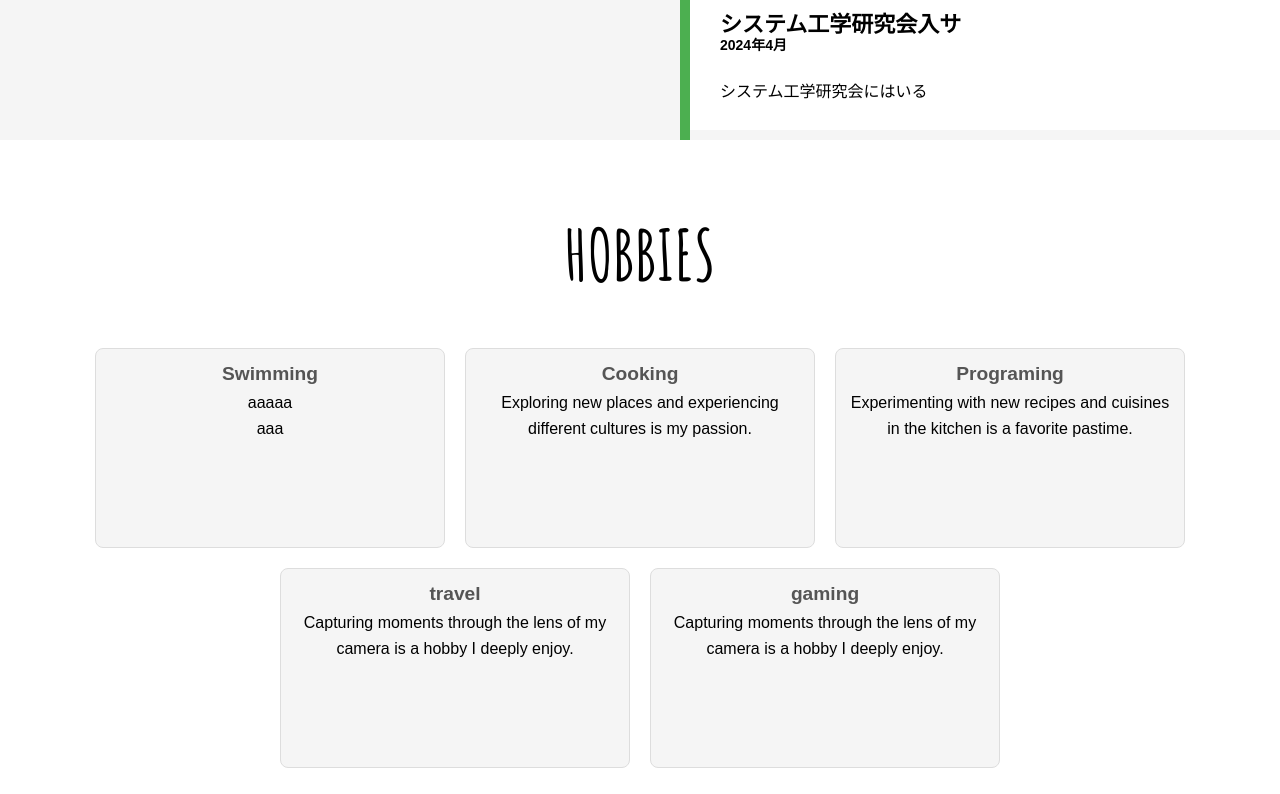
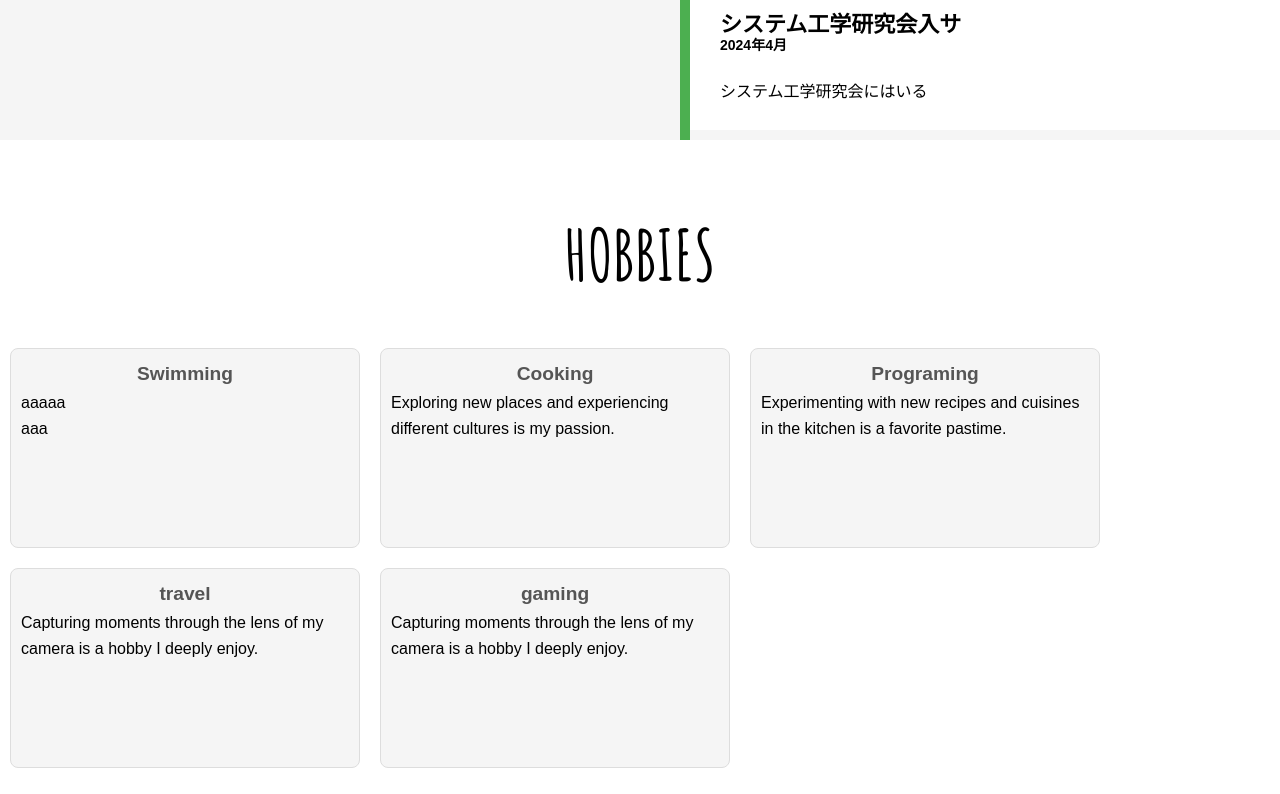
Before and after one commit to rinyaaa/my_protfolio_react, a React (Vite) app: page / in a window 1280 px wide. Shown: the part 2490-3284 px from the top of the page. Built offline with nearby package versions, Linux system fonts and the light colour scheme.

Commit message:
hobby追加したよ

```diff
--- a/src/hobbies.css
+++ b/src/hobbies.css
@@ -1,7 +1,6 @@
 /* Hobbies.css */
 #hobby {
     width: 100%;
-
   }
 
   #hobby h2 {
@@ -13,9 +12,7 @@
   .hobby-list {
     list-style: none;
     padding: 0;
-    width: 100%;
     margin-top: -30px;
-    text-align: center;
   }
 
   .hobby-list li {
```
